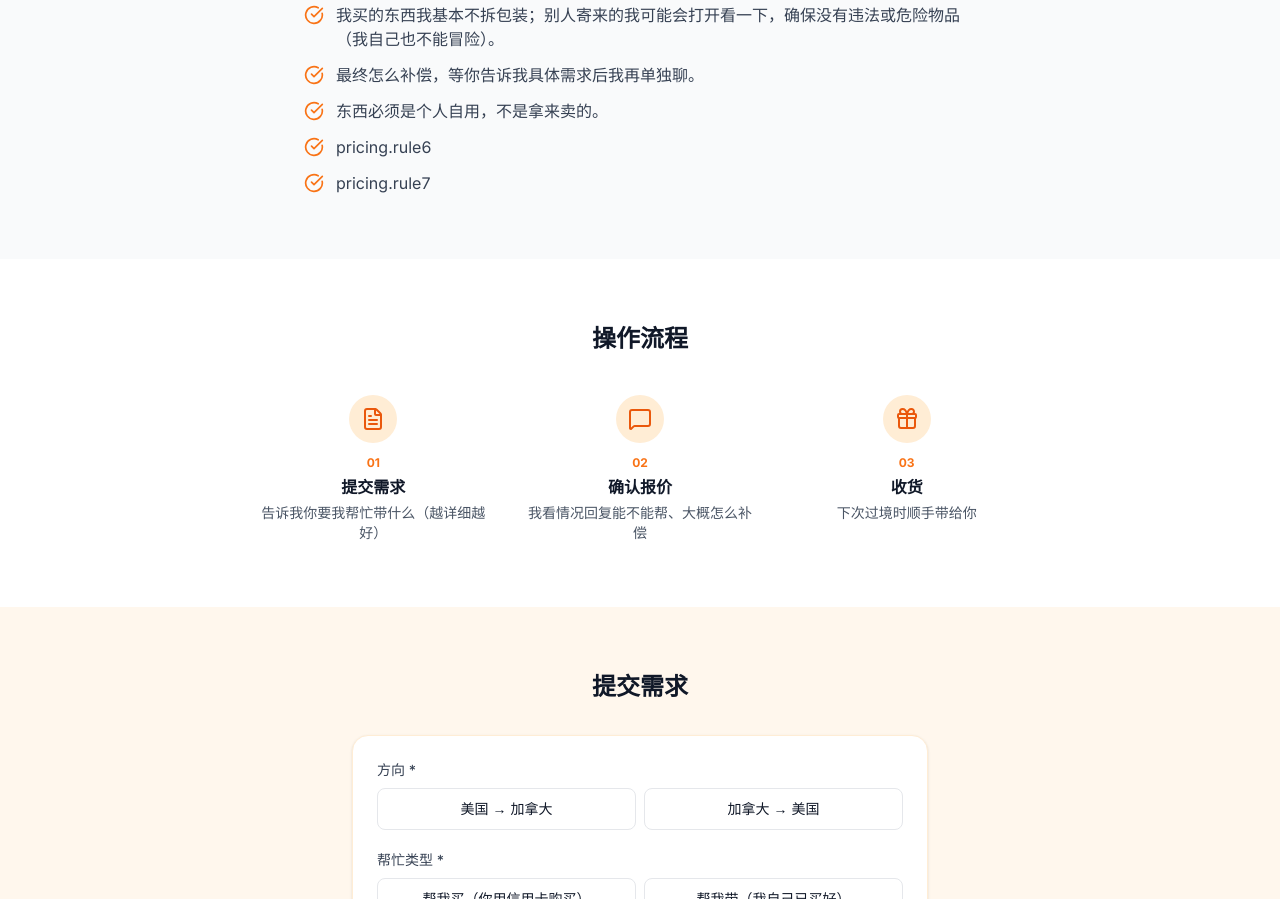
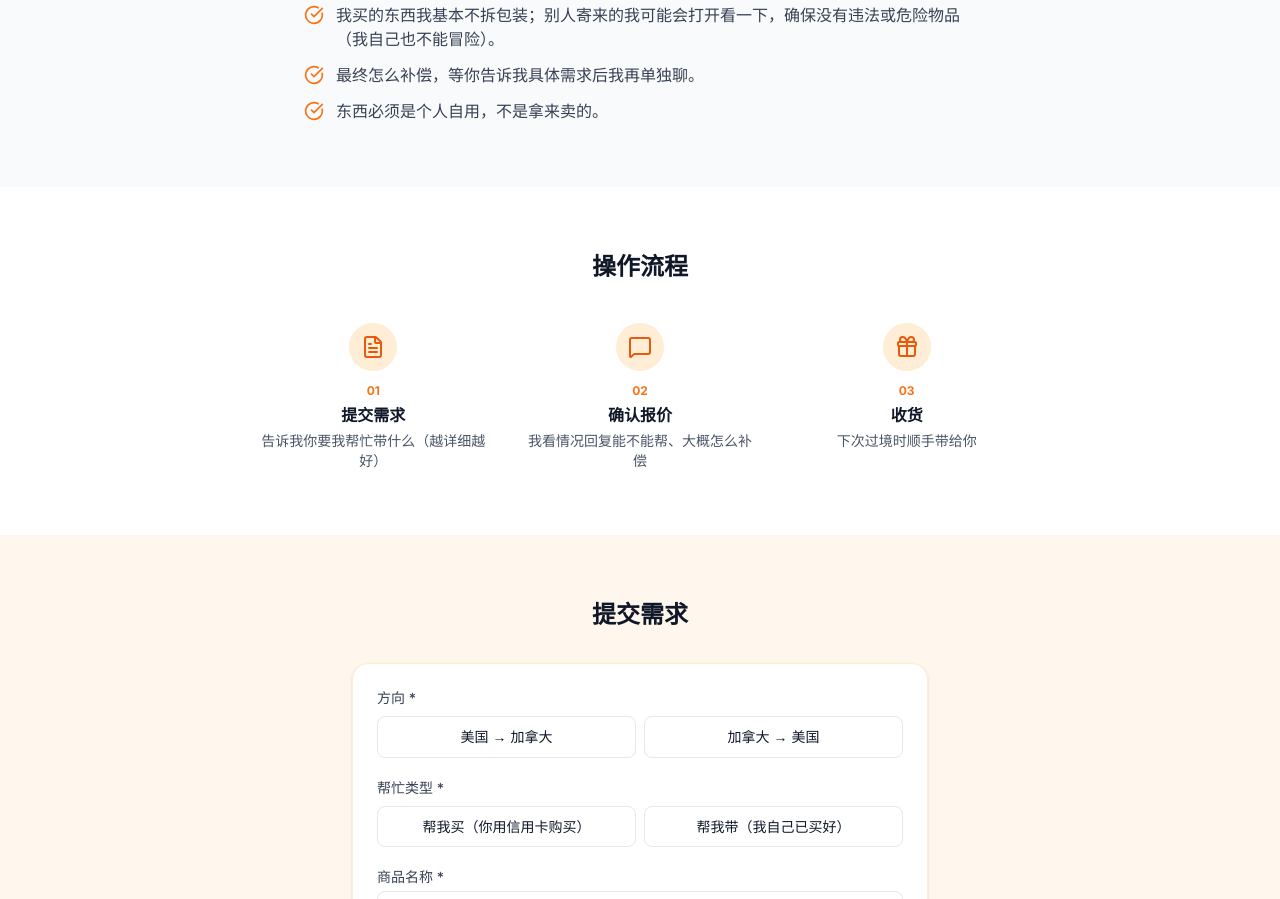
Before and after one commit to cooltreedan/pass-by, a Next.js app: page / in a window 1280 px wide. Shown: the part 1140-2039 px from the top of the page. Built offline with nearby package versions, Linux system fonts and the light colour scheme.

Commit message:
feat: merge alpha — reduce pricing rules to 5

```diff
--- a/components/Pricing.tsx
+++ b/components/Pricing.tsx
@@ -12,8 +12,6 @@ export function Pricing() {
     t('rule3'),
     t('rule4'),
     t('rule5'),
-    t('rule6'),
-    t('rule7'),
   ]
 
   return (
```
